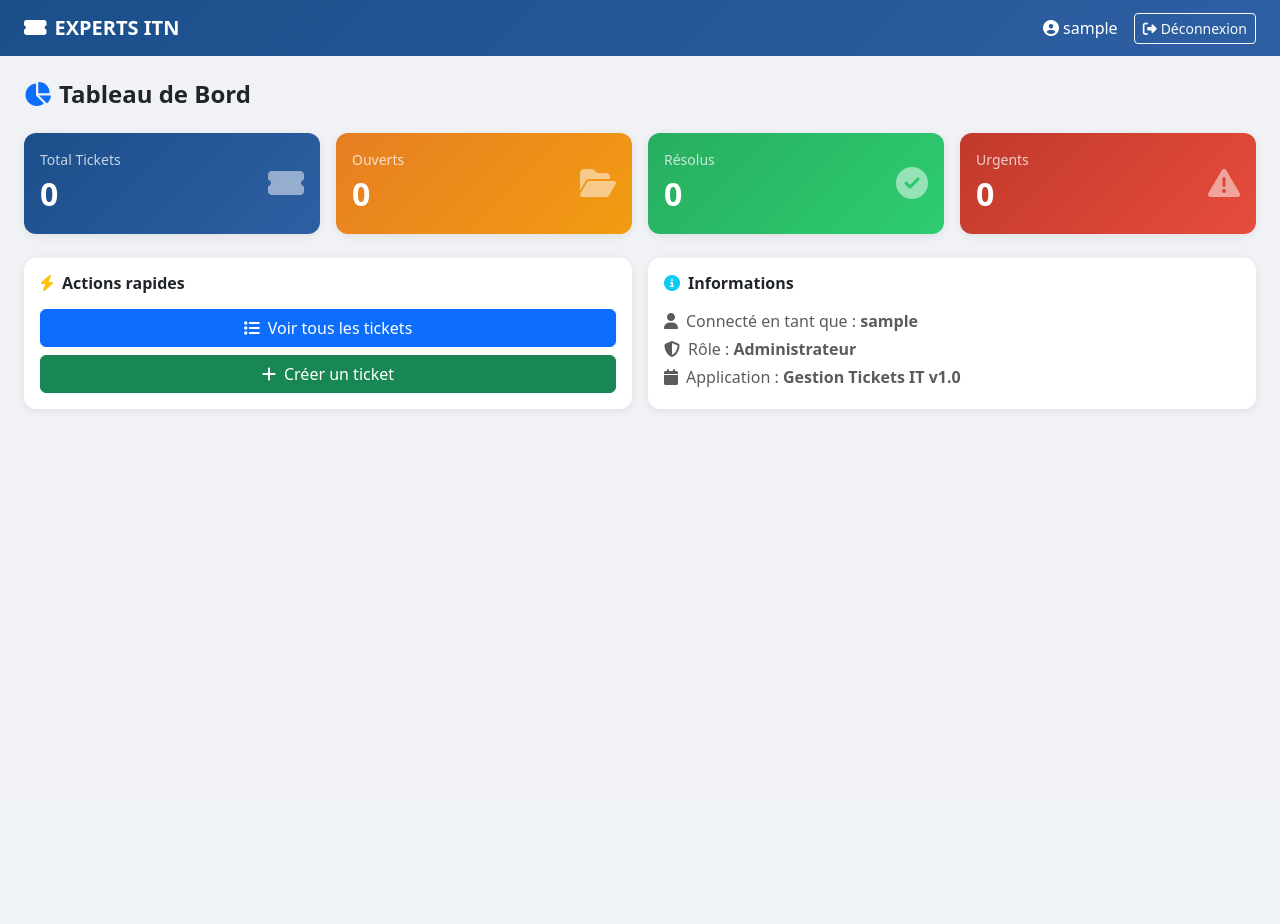
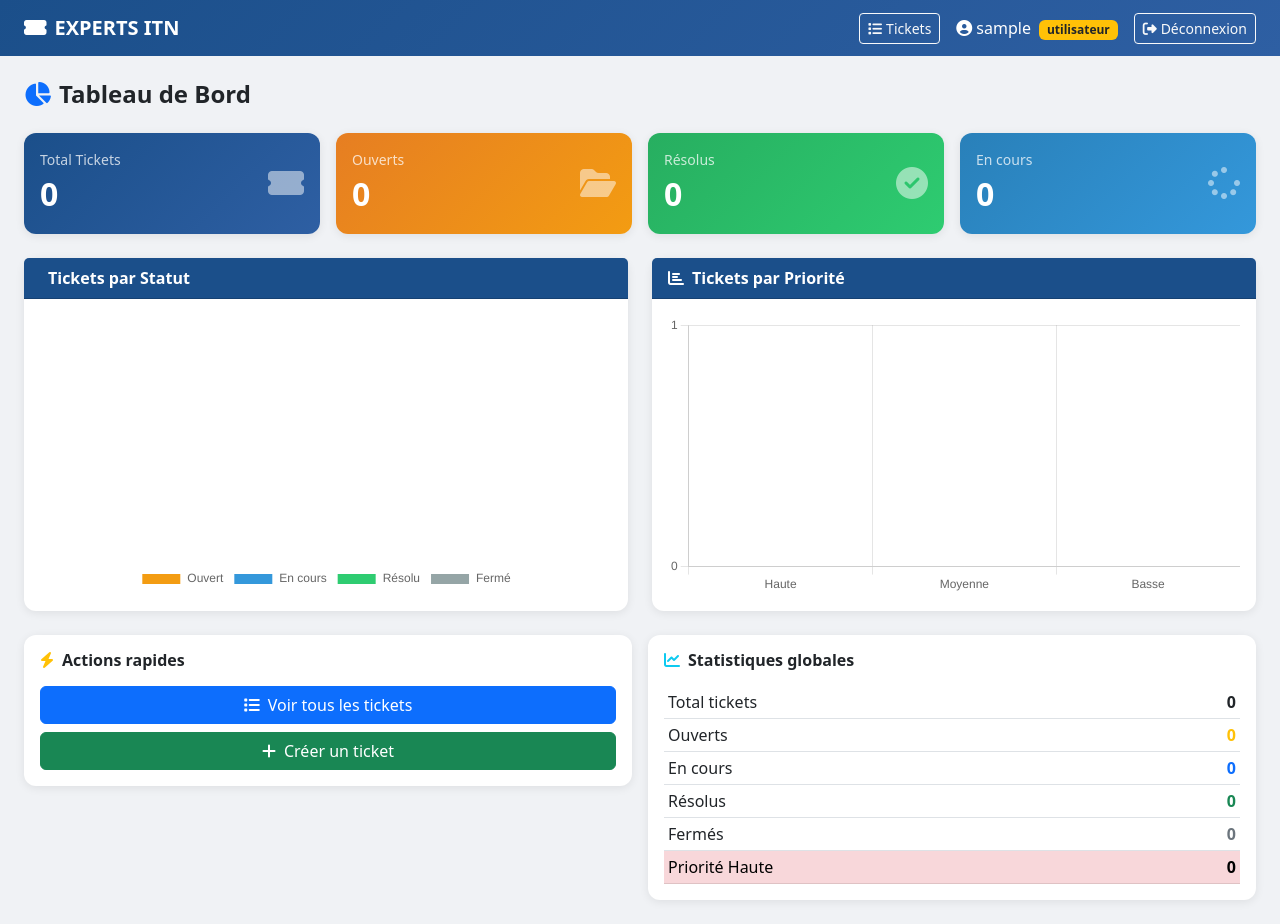
Before and after one commit to MeryemElmoubarhine/gestion_ticket, a Django app: page /dashboard/ in a window 1280 px wide. Before the commit the page ends 410 px from the top, so only its background shows below. Run offline with Django 5.2, Linux system fonts and the light colour scheme; the visitor is signed in with stand-in values (Sample User, id 1); data that the repository does not hold is empty; parts of the project's set-up code (start-up, migrations or seed data) failed here and were passed over.

Commit message:
Dashboard chart.js, API REST, Celery, Redis, notification email

```diff
--- a/gestion_ticket/__init__.py
+++ b/gestion_ticket/__init__.py
@@ -0,0 +1,3 @@
+from .celery import app as celery_app
+
+__all__ = ('celery_app',)
--- a/tickets/templates/tickets/dashboard.html
+++ b/tickets/templates/tickets/dashboard.html
@@ -2,14 +2,19 @@
 {% block title %}Dashboard – EXPERTS ITN{% endblock %}
 
 {% block content %}
-<!-- NAVBAR -->
 <nav class="navbar navbar-expand-lg navbar-dark">
   <div class="container-fluid px-4">
     <span class="navbar-brand fw-bold">
       <i class="fas fa-ticket-alt me-2"></i>EXPERTS ITN
     </span>
     <div class="ms-auto d-flex align-items-center gap-3">
-      <span class="text-white"><i class="fas fa-user-circle me-1"></i>{{ request.user.username }}</span>
+      <a href="{% url 'liste_tickets' %}" class="btn btn-outline-light btn-sm">
+        <i class="fas fa-list me-1"></i>Tickets
+      </a>
+      <span class="text-white">
+        <i class="fas fa-user-circle me-1"></i>{{ request.user.username }}
+        <span class="badge bg-warning text-dark ms-1">{{ role }}</span>
+      </span>
       <a href="{% url 'logout' %}" class="btn btn-outline-light btn-sm">
         <i class="fas fa-sign-out-alt me-1"></i>Déconnexion
       </a>
@@ -19,15 +24,14 @@
 
 <div class="container-fluid px-4 py-4">
 
-  <!-- TITRE -->
-  <h4 class="fw-bold text-dark mb-4">
+  <h4 class="fw-bold mb-4">
     <i class="fas fa-chart-pie me-2 text-primary"></i>Tableau de Bord
   </h4>
 
   <!-- CARTES STATISTIQUES -->
   <div class="row g-3 mb-4">
     <div class="col-md-3">
-      <div class="card text-white h-100" style="background: linear-gradient(135deg,#1B4F8A,#2E5FA3);">
+      <div class="card text-white h-100" style="background:linear-gradient(135deg,#1B4F8A,#2E5FA3);">
         <div class="card-body d-flex justify-content-between align-items-center">
           <div>
             <div class="small opacity-75">Total Tickets</div>
@@ -38,7 +42,7 @@
       </div>
     </div>
     <div class="col-md-3">
-      <div class="card text-white h-100" style="background: linear-gradient(135deg,#e67e22,#f39c12);">
+      <div class="card text-white h-100" style="background:linear-gradient(135deg,#e67e22,#f39c12);">
         <div class="card-body d-flex justify-content-between align-items-center">
           <div>
             <div class="small opacity-75">Ouverts</div>
@@ -49,7 +53,7 @@
       </div>
     </div>
     <div class="col-md-3">
-      <div class="card text-white h-100" style="background: linear-gradient(135deg,#27ae60,#2ecc71);">
+      <div class="card text-white h-100" style="background:linear-gradient(135deg,#27ae60,#2ecc71);">
         <div class="card-body d-flex justify-content-between align-items-center">
           <div>
             <div class="small opacity-75">Résolus</div>
@@ -60,44 +64,123 @@
       </div>
     </div>
     <div class="col-md-3">
-      <div class="card text-white h-100" style="background: linear-gradient(135deg,#c0392b,#e74c3c);">
+      <div class="card text-white h-100" style="background:linear-gradient(135deg,#2980b9,#3498db);">
         <div class="card-body d-flex justify-content-between align-items-center">
           <div>
-            <div class="small opacity-75">Urgents</div>
+            <div class="small opacity-75">En cours</div>
             <div class="fs-2 fw-bold">{{ urgents }}</div>
           </div>
-          <i class="fas fa-exclamation-triangle fa-2x opacity-50"></i>
+          <i class="fas fa-spinner fa-2x opacity-50"></i>
         </div>
       </div>
     </div>
   </div>
 
-  <!-- LIENS RAPIDES -->
+  <!-- GRAPHIQUES -->
+  <div class="row g-4 mb-4">
+    <div class="col-md-6">
+      <div class="card h-100">
+        <div class="card-header fw-bold" style="background:#1B4F8A; color:white;">
+          <i class="fas fa-chart-doughnut me-2"></i>Tickets par Statut
+        </div>
+        <div class="card-body d-flex justify-content-center align-items-center">
+          <canvas id="chartStatut" style="max-height:280px;"></canvas>
+        </div>
+      </div>
+    </div>
+    <div class="col-md-6">
+      <div class="card h-100">
+        <div class="card-header fw-bold" style="background:#1B4F8A; color:white;">
+          <i class="fas fa-chart-bar me-2"></i>Tickets par Priorité
+        </div>
+        <div class="card-body d-flex justify-content-center align-items-center">
+          <canvas id="chartPriorite" style="max-height:280px;"></canvas>
+        </div>
+      </div>
+    </div>
+  </div>
+
+  <!-- ACTIONS RAPIDES -->
   <div class="row g-3">
     <div class="col-md-6">
-      <div class="card h-100">
+      <div class="card">
         <div class="card-body">
-          <h6 class="fw-bold mb-3"><i class="fas fa-bolt me-2 text-warning"></i>Actions rapides</h6>
+          <h6 class="fw-bold mb-3">
+            <i class="fas fa-bolt me-2 text-warning"></i>Actions rapides
+          </h6>
           <a href="{% url 'liste_tickets' %}" class="btn btn-primary w-100 mb-2">
             <i class="fas fa-list me-2"></i>Voir tous les tickets
           </a>
-          <a href="#" class="btn btn-success w-100">
+          <a href="{% url 'creer_ticket' %}" class="btn btn-success w-100">
             <i class="fas fa-plus me-2"></i>Créer un ticket
           </a>
         </div>
       </div>
     </div>
     <div class="col-md-6">
-      <div class="card h-100">
+      <div class="card">
         <div class="card-body">
-          <h6 class="fw-bold mb-3"><i class="fas fa-info-circle me-2 text-info"></i>Informations</h6>
-          <p class="text-muted mb-1"><i class="fas fa-user me-2"></i>Connecté en tant que : <strong>{{ request.user.username }}</strong></p>
-          <p class="text-muted mb-1"><i class="fas fa-shield-alt me-2"></i>Rôle : <strong>{% if request.user.is_superuser %}Administrateur{% else %}Technicien{% endif %}</strong></p>
-          <p class="text-muted mb-0"><i class="fas fa-calendar me-2"></i>Application : <strong>Gestion Tickets IT v1.0</strong></p>
+          <h6 class="fw-bold mb-3">
+            <i class="fas fa-chart-line me-2 text-info"></i>Statistiques globales
+          </h6>
+          <table class="table table-sm mb-0">
+            <tr><td>Total tickets</td><td class="fw-bold text-end">{{ total }}</td></tr>
+            <tr><td>Ouverts</td><td class="fw-bold text-end text-warning">{{ ouverts }}</td></tr>
+            <tr><td>En cours</td><td class="fw-bold text-end text-primary">{{ urgents }}</td></tr>
+            <tr><td>Résolus</td><td class="fw-bold text-end text-success">{{ resolus }}</td></tr>
+            <tr><td>Fermés</td><td class="fw-bold text-end text-secondary">{{ fermes }}</td></tr>
+            <tr class="table-danger"><td>Priorité Haute</td><td class="fw-bold text-end">{{ haute }}</td></tr>
+          </table>
         </div>
       </div>
     </div>
   </div>
 
 </div>
+
+<!-- CHART.JS -->
+<script src="https://cdn.jsdelivr.net/npm/chart.js"></script>
+<script>
+  // Graphique Statut (Doughnut)
+  new Chart(document.getElementById('chartStatut'), {
+    type: 'doughnut',
+    data: {
+      labels: ['Ouvert', 'En cours', 'Résolu', 'Fermé'],
+      datasets: [{
+        data: [{{ ouverts }}, {{ urgents }}, {{ resolus }}, {{ fermes }}],
+        backgroundColor: ['#f39c12', '#3498db', '#2ecc71', '#95a5a6'],
+        borderWidth: 2
+      }]
+    },
+    options: {
+      responsive: true,
+      plugins: {
+        legend: { position: 'bottom' }
+      }
+    }
+  });
+
+  // Graphique Priorité (Bar)
+  new Chart(document.getElementById('chartPriorite'), {
+    type: 'bar',
+    data: {
+      labels: ['Haute', 'Moyenne', 'Basse'],
+      datasets: [{
+        label: 'Nombre de tickets',
+        data: [{{ haute }}, {{ moyenne }}, {{ basse }}],
+        backgroundColor: ['#e74c3c', '#f39c12', '#2ecc71'],
+        borderRadius: 8
+      }]
+    },
+    options: {
+      responsive: true,
+      plugins: {
+        legend: { display: false }
+      },
+      scales: {
+        y: { beginAtZero: true, ticks: { stepSize: 1 } }
+      }
+    }
+  });
+</script>
 {% endblock %}
--- a/tickets/urls.py
+++ b/tickets/urls.py
@@ -10,4 +10,10 @@ urlpatterns = [
     path('tickets/<int:pk>/', views.detail_ticket, name='detail_ticket'),
     path('tickets/<int:pk>/modifier/', views.modifier_ticket, name='modifier_ticket'),
     path('tickets/<int:pk>/supprimer/', views.supprimer_ticket, name='supprimer_ticket'),
+    path('api/tickets/', views.api_tickets_list, name='api_tickets'),
+    path('api/tickets/creer/', views.api_creer_ticket, name='api_creer_ticket'),
+    path('api/tickets/<int:pk>/', views.api_ticket_detail, name='api_ticket_detail'),
+    path('api/tickets/<int:pk>/modifier/', views.api_modifier_ticket, name='api_modifier_ticket'),
+    path('api/tickets/<int:pk>/supprimer/', views.api_supprimer_ticket, name='api_supprimer_ticket'),
+    path('api/stats/', views.api_stats, name='api_stats'),
 ]
--- a/tickets/views.py
+++ b/tickets/views.py
@@ -2,8 +2,15 @@ from django.shortcuts import render, redirect, get_object_or_404
 from django.contrib.auth import authenticate, login, logout
 from django.contrib.auth.decorators import login_required
 from django.contrib import messages
-from .models import Ticket, Historique
+from .models import Ticket, Historique, Profil
 from .forms import TicketForm
+from .tasks import envoyer_email_nouveau_ticket, notifier_technicien
+
+def get_role(user):
+    try:
+        return user.profil.role
+    except:
+        return 'utilisateur'
 
 def login_view(request):
     if request.user.is_authenticated:
@@ -29,17 +36,32 @@ def dashboard(request):
     ouverts  = Ticket.objects.filter(statut='OUVERT').count()
     resolus  = Ticket.objects.filter(statut='RESOLU').count()
     en_cours = Ticket.objects.filter(statut='EN_COURS').count()
+    fermes = Ticket.objects.filter(statut='FERME').count()
+    haute = Ticket.objects.filter(statut='HAUTE').count()
+    moyenne = Ticket.objects.filter(statut='MOYENNE').count()
+    basse = Ticket.objects.filter(statut='BASSE').count()
+    role = get_role(request.user)
     return render(request, 'tickets/dashboard.html', {
         'total': total,
         'ouverts': ouverts,
         'resolus': resolus,
         'urgents': en_cours,
+        'fermes': fermes,
+        'haute': haute,
+        'moyenne': moyenne,
+        'basse': basse,
+        'role': role,
     })
 
 @login_required(login_url='login')
 def liste_tickets(request):
-    tickets = Ticket.objects.all().order_by('-date_creation')
-    return render(request, 'tickets/liste.html', {'tickets': tickets})
+    role = get_role(request.user)
+    # Technicien voit seulement ses tickets
+    if role == 'technicien':
+        tickets = Ticket.objects.filter(technicien=request.user).order_by('-date_creation')
+    else:
+        tickets = Ticket.objects.all().order_by('-date_creation')
+    return render(request, 'tickets/liste.html', {'tickets': tickets, 'role': role})
 
 @login_required(login_url='login')
 def creer_ticket(request):
@@ -53,6 +75,8 @@ def creer_ticket(request):
                 utilisateur=request.user,
                 action="Ticket créé"
             )
+            envoyer_email_nouveau_ticket.delay(ticket.id)
+            notifier_technicien.delay(ticket.id)
             messages.success(request, "Ticket créé avec succès !")
             return redirect('liste_tickets')
     return render(request, 'tickets/creer_ticket.html', {'form': form})
@@ -61,14 +85,21 @@ def creer_ticket(request):
 def detail_ticket(request, pk):
     ticket = get_object_or_404(Ticket, pk=pk)
     historique = Historique.objects.filter(ticket=ticket).order_by('-date_action')
+    role = get_role(request.user)
     return render(request, 'tickets/detail_ticket.html', {
         'ticket': ticket,
-        'historique': historique
+        'historique': historique,
+        'role': role,
     })
 
 @login_required(login_url='login')
 def modifier_ticket(request, pk):
     ticket = get_object_or_404(Ticket, pk=pk)
+    role = get_role(request.user)
+    # Utilisateur simple ne peut pas modifier
+    if role == 'utilisateur':
+        messages.error(request, "Vous n'avez pas la permission de modifier un ticket.")
+        return redirect('liste_tickets')
     form = TicketForm(instance=ticket)
     if request.method == 'POST':
         form = TicketForm(request.POST, instance=ticket)
@@ -77,7 +108,7 @@ def modifier_ticket(request, pk):
             Historique.objects.create(
                 ticket=ticket,
                 utilisateur=request.user,
-                action="Ticket modifié"
+                action=f"Ticket modifié par {request.user.username}"
             )
             messages.success(request, "Ticket modifié avec succès !")
             return redirect('liste_tickets')
@@ -86,8 +117,85 @@ def modifier_ticket(request, pk):
 @login_required(login_url='login')
 def supprimer_ticket(request, pk):
     ticket = get_object_or_404(Ticket, pk=pk)
+    role = get_role(request.user)
+    # Seul l'admin peut supprimer
+    if role != 'admin' and not request.user.is_superuser:
+        messages.error(request, "Seul un administrateur peut supprimer un ticket.")
+        return redirect('liste_tickets')
     if request.method == 'POST':
         ticket.delete()
         messages.success(request, "Ticket supprimé.")
         return redirect('liste_tickets')
     return render(request, 'tickets/supprimer_ticket.html', {'ticket': ticket})
+
+# ─── API REST ─────────────────────────────────────────────
+from rest_framework.decorators import api_view, permission_classes
+from rest_framework.permissions import IsAuthenticated
+from rest_framework.response import Response
+from rest_framework import status
+from .serializers import TicketSerializer, ClientSerializer
+
+@api_view(['GET'])
+@permission_classes([IsAuthenticated])
+def api_tickets_list(request):
+    tickets = Ticket.objects.all().order_by('-date_creation')
+    serializer = TicketSerializer(tickets, many=True)
+    return Response(serializer.data)
+
+@api_view(['GET'])
+@permission_classes([IsAuthenticated])
+def api_ticket_detail(request, pk):
+    ticket = get_object_or_404(Ticket, pk=pk)
+    serializer = TicketSerializer(ticket)
+    return Response(serializer.data)
+
+@api_view(['POST'])
+@permission_classes([IsAuthenticated])
+def api_creer_ticket(request):
+    serializer = TicketSerializer(data=request.data)
+    if serializer.is_valid():
+        ticket = serializer.save()
+        Historique.objects.create(
+            ticket=ticket,
+            utilisateur=request.user,
+            action="Ticket créé via API"
+        )
+        return Response(serializer.data, status=status.HTTP_201_CREATED)
+    return Response(serializer.errors, status=status.HTTP_400_BAD_REQUEST)
+
+@api_view(['PUT'])
+@permission_classes([IsAuthenticated])
+def api_modifier_ticket(request, pk):
+    ticket = get_object_or_404(Ticket, pk=pk)
+    serializer = TicketSerializer(ticket, data=request.data, partial=True)
+    if serializer.is_valid():
+        serializer.save()
+        Historique.objects.create(
+            ticket=ticket,
+            utilisateur=request.user,
+            action="Ticket modifié via API"
+        )
+        return Response(serializer.data)
+    return Response(serializer.errors, status=status.HTTP_400_BAD_REQUEST)
+
+@api_view(['DELETE'])
+@permission_classes([IsAuthenticated])
+def api_supprimer_ticket(request, pk):
+    ticket = get_object_or_404(Ticket, pk=pk)
+    ticket.delete()
+    return Response({'message': 'Ticket supprimé'}, status=status.HTTP_204_NO_CONTENT)
+
+@api_view(['GET'])
+@permission_classes([IsAuthenticated])
+def api_stats(request):
+    stats = {
+        'total': Ticket.objects.count(),
+        'ouverts': Ticket.objects.filter(statut='OUVERT').count(),
+        'en_cours': Ticket.objects.filter(statut='EN_COURS').count(),
+        'resolus': Ticket.objects.filter(statut='RESOLU').count(),
+        'fermes': Ticket.objects.filter(statut='FERME').count(),
+        'haute': Ticket.objects.filter(priorite='HAUTE').count(),
+        'moyenne': Ticket.objects.filter(priorite='MOYENNE').count(),
+        'basse': Ticket.objects.filter(priorite='BASSE').count(),
+    }
+    return Response(stats)
```
Also changed, not shown: gestion_ticket/celery.py (added, +12 -0 lines), gestion_ticket/settings.py (+14 -0 lines), tickets/admin.py (+4 -6 lines), tickets/models.py (+22 -0 lines), tickets/serializers.py (added, +34 -0 lines), tickets/tasks.py (added, +78 -0 lines), tickets/migrations/0005_profil.py (added).
